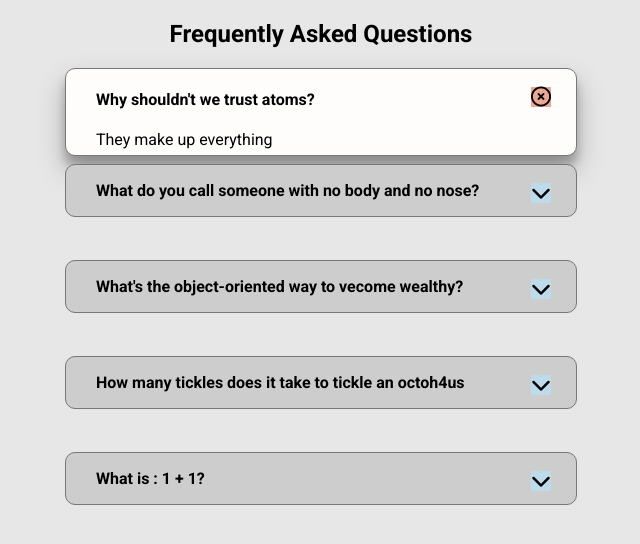
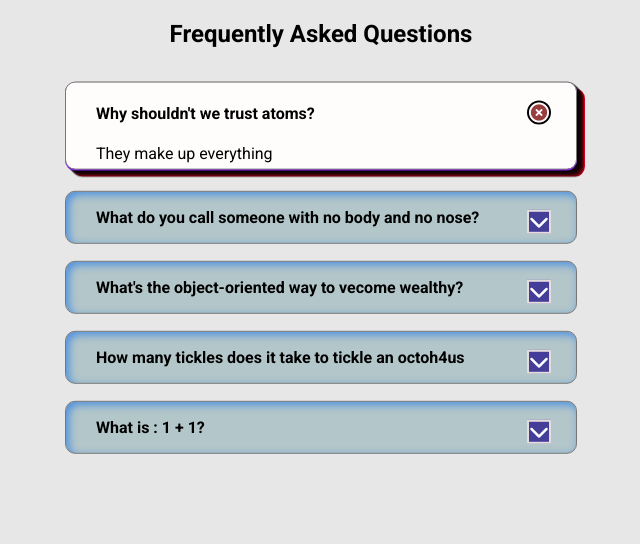
Before and after one commit to etoundijuniorpierre/code_everyday_challenge_100, a plain HTML site: page day_12_FAQ Collapse/index.html in a window 1280 px wide. Both pictures are taken after a click on the icon 860 px from the left and 96 px from the top of the page. Shown: the whole page, without its empty margins (319-959 px from the left). Drawn offline with Linux system fonts and the light colour scheme.

Commit message:
add v_custom projet day_12

```diff
--- a/day_12_FAQ Collapse/script.js
+++ b/day_12_FAQ Collapse/script.js
@@ -10,13 +10,13 @@
         check.addEventListener('click', function (event) {
             box.querySelector(".boxOne").style.display="none";
             box.querySelector(".boxTwo").style.display="block";
-            box.querySelector(".box").classList.add("active");
+            box.classList.add("active");
         });
 
         // Add click event to the 'croix' icon
         croix.addEventListener('click', function (event) {
             box.querySelector(".boxOne").style.display="block";
             box.querySelector(".boxTwo").style.display="none";
-            box.querySelector(".box").classList.remove("active");
+            box.classList.remove("active");
         });
     });
--- a/day_12_FAQ Collapse/style.css
+++ b/day_12_FAQ Collapse/style.css
@@ -24,21 +24,23 @@ body {
     height        : 100%;
     width         : 40%;
     display       : flex;
-    align-items: center;
+    align-items   : center;
     flex-direction: column;
 
 
 }
 
 .box {
-    height  : 11%;
-    width   : 100%;
-    position: relative;
-
-    margin-bottom: 8px;
+    height       : 11%;
+    width        : 100%;
+    position     : relative;
+    margin-bottom: -18px;
+    animation    : slideDown 0.5s ease-in-out forwards;
 }
 
-
+.box:nth-child(2) {
+    margin-top: 40px;
+}
 
 .boxOne {
     height         : 60%;
@@ -51,11 +53,11 @@ body {
     align-items    : center;
     padding-left   : 30px;
     padding-right  : 30px;
-    background     : rgb(206, 205, 205);
+    background     : rgb(179, 198, 201);
     position       : absolute;
     z-index        : 2;
     position       : relative;
-
+    box-shadow: 3px 3px 8px 0px rgba(74,144,226,1) inset;
 
 }
 
@@ -73,25 +75,73 @@ body {
     background     : #fffcfc;
     position       : absolute;
     position       : relative;
+    display   : none;
+    box-shadow: 0px 1px 0px 0px rgba(144,19,254,1),
+1px 0px 0px 0px rgba(0,0,0,0.22),
+1px 2px 0px 0px rgba(0,0,0,0.22),
+2px 1px 0px 0px rgba(0,0,0,0.22),
+2px 3px 0px 0px rgba(0,0,0,0.22),
+3px 2px 0px 0px rgba(0,0,0,0.22),
+3px 4px 0px 0px rgba(0,0,0,0.22),
+4px 3px 0px 0px rgba(0,0,0,0.22),
+4px 5px 0px 0px rgba(0,0,0,0.22),
+5px 4px 0px 0px rgba(0,0,0,0.22),
+5px 6px 0px 0px rgba(0,0,0,0.22),
+6px 5px 0px 0px rgba(0,0,0,0.22),
+6px 7px 0px 0px rgba(0,0,0,0.22),
+7px 6px 0px 0px rgba(0,0,0,0.22),
+7px 8px 0px 0px rgba(0,0,0,0.22),
+8px 7px 0px 0px rgba(208,2,27,1);
 
-    display        : none;
-    box-shadow: 0 14px 28px rgba(0,0,0,0.25), 0 10px 10px rgba(0,0,0,0.22);
 }
 
 #check {
-    top       : 18px;
-    right     : 25px;
-    position  : absolute;
-    cursor    : pointer;
-    font-size : 20px;
+    top             : 18px;
+    right           : 25px;
+    position        : absolute;
+    cursor          : pointer;
+    font-size       : 20px;
     background-color: rgb(189, 220, 235);
+    background-color: rgb(68, 62, 153);
+    color           : white;
+    border          : 2px solid rgb(228, 221, 221);
 }
 
+
 #croix {
-    top       : 18px;
-    right     : 25px;
-    position  : absolute;
-    cursor    : pointer;
-    font-size : 20px;
-    background-color: rgb(233, 168, 149);
+    top             : 18px;
+    right           : 25px;
+    position        : absolute;
+    cursor          : pointer;
+    font-size       : 20px;
+    border-radius   : 50%;
+    background-color: rgb(153, 62, 62);
+    color           : white;
+    border          : 2px solid black;
 }
+
+.box.active {
+    margin-bottom: 30px;
+    animation    : slideUp 0.5s ease-in-out forwards;
+}
+
+@keyframes slideUp {
+    from {
+        transform: translateY(-60%);
+    }
+
+    to {
+        transform: translateY(-30%);
+    }
+}
+
+@keyframes slideDown {
+
+    from {
+        transform: translateY(0%);
+    }
+
+    to {
+        transform: translateY(-40%);
+    }
+}
```
